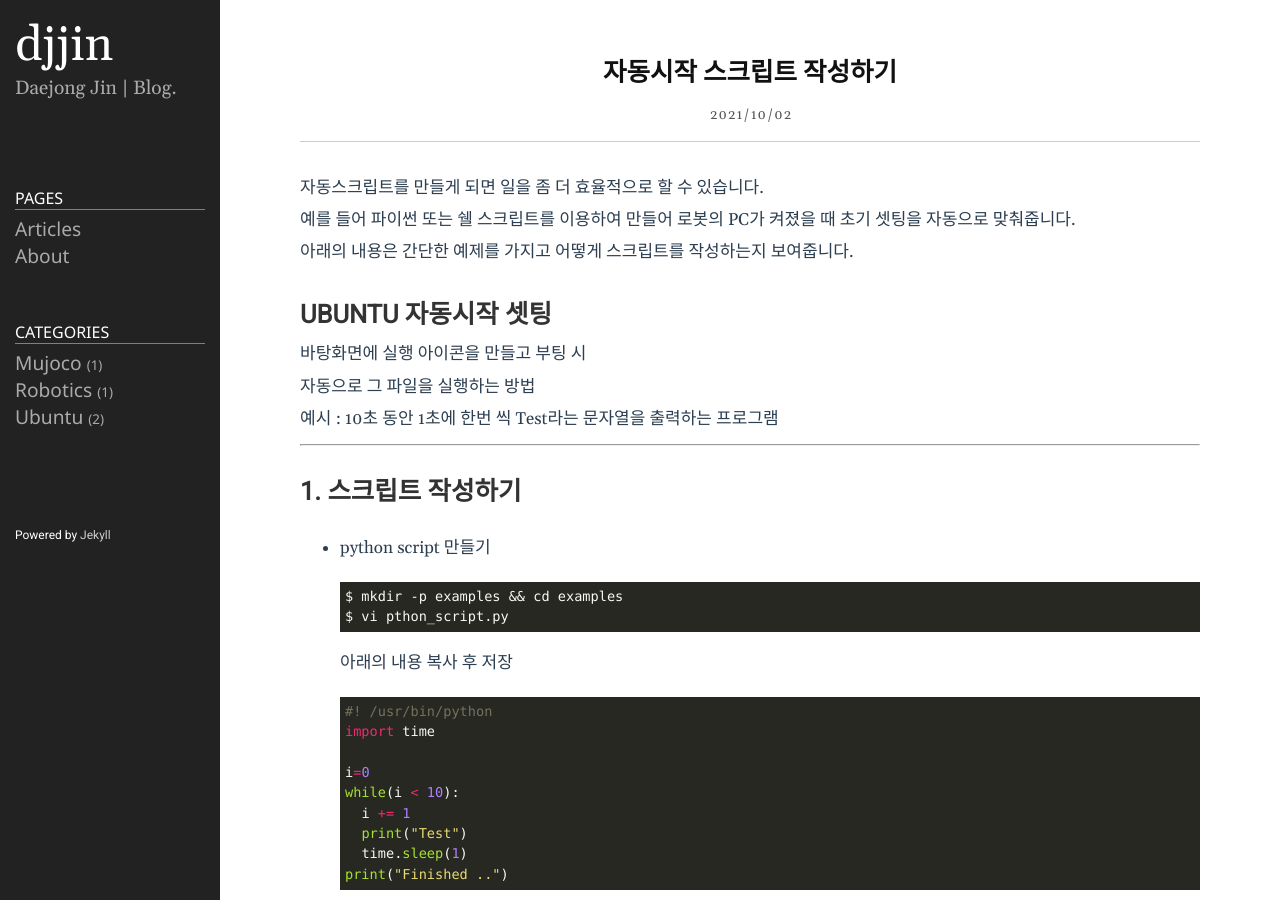
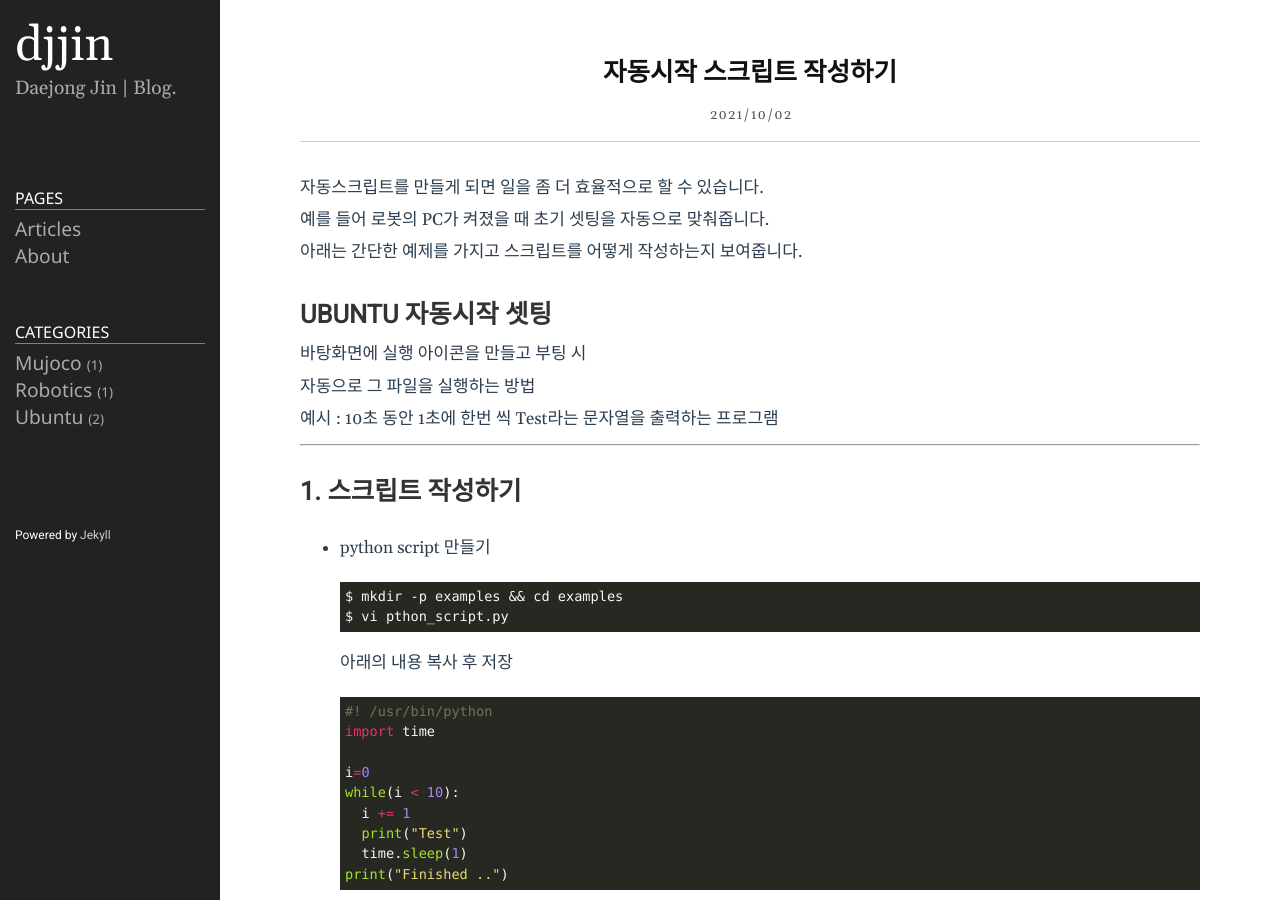
Before and after one commit to jdj2261/jdj2261.github.io, a Jekyll site: the page built from _posts/2021-10-03-auto-start-program.md, in a window 1280 px wide and 900 px high. Built offline with Jekyll 4.4.1, drawn with Linux system fonts in a browser that asks for light colours.

Commit message:
Site updated: 2021-10-03 02:25

```diff
--- a/_posts/2021-10-03-auto-start-program.md
+++ b/_posts/2021-10-03-auto-start-program.md
@@ -7,9 +7,9 @@ category: ubuntu
 
 자동스크립트를 만들게 되면 일을 좀 더 효율적으로 할 수 있습니다.
 
-예를 들어 파이썬 또는 쉘 스크립트를 이용하여 만들어 로봇의 PC가 켜졌을 때 초기 셋팅을 자동으로 맞춰줍니다.
+예를 들어 로봇의 PC가 켜졌을 때 초기 셋팅을 자동으로 맞춰줍니다.
 
-아래의 내용은 간단한 예제를 가지고 어떻게 스크립트를 작성하는지 보여줍니다.
+아래는 간단한 예제를 가지고 스크립트를 어떻게 작성하는지 보여줍니다.
 
 # UBUNTU 자동시작 셋팅
 
```
